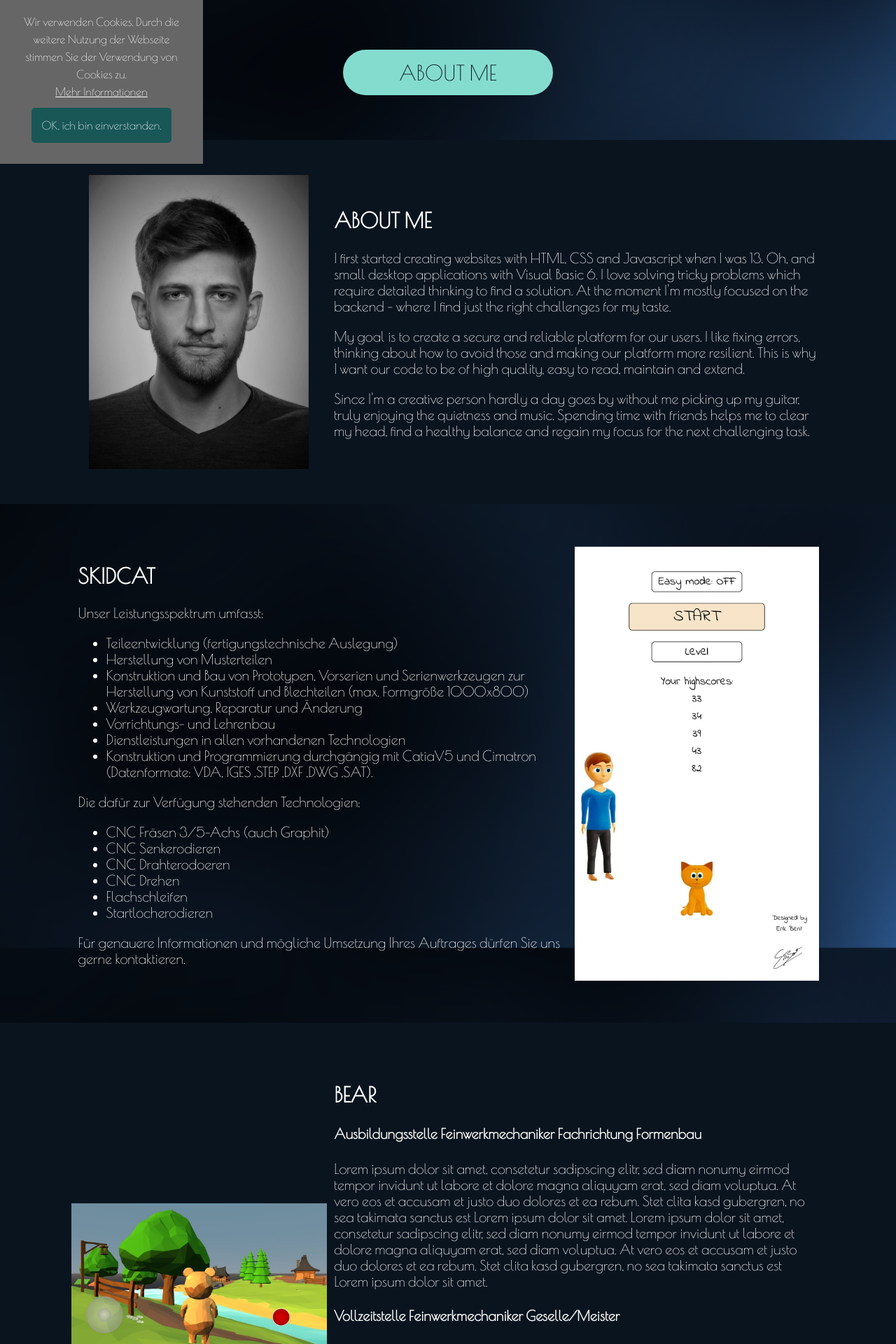
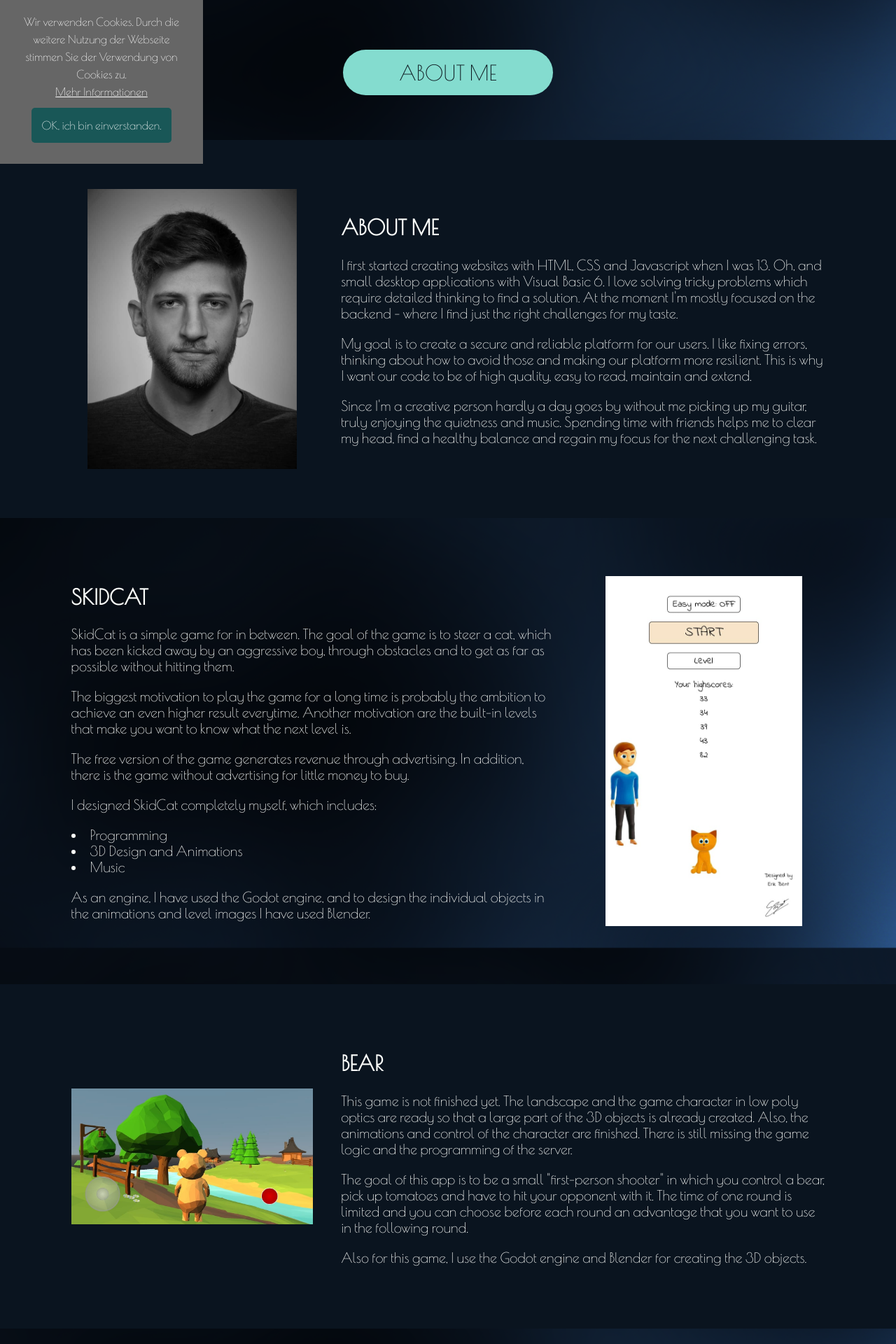
Before and after one commit to siherrmann/ErikBentWebsite, a PHP site: page / in a window 1280 px wide. Shown: the part 566-2486 px from the top of the page at 70% size. Run offline with PHP 8.4, Linux system fonts and the light colour scheme; some libraries are stand-ins or nearby versions.

Commit message:
change text

```diff
--- a/index.html
+++ b/index.html
@@ -83,58 +83,35 @@
       <div class="contentPicture" id="aboutMePicture"></div>
       <div class="contentText" id="aboutMeText">
         <h2>ABOUT ME</h2>
-        <p>
-          I first started creating websites with HTML, CSS and Javascript when I was 13. Oh, and small desktop
+        <p>I first started creating websites with HTML, CSS and Javascript when I was 13. Oh, and small desktop
           applications with Visual Basic 6. I love solving tricky problems which require detailed thinking
           to find a solution. At the moment I'm mostly focused on the backend – where I find just the right
-          challenges for my taste.
-        </p>
-        <p>
-          My goal is to create a secure and reliable platform for our users. I like fixing errors, thinking about
+          challenges for my taste.</p>
+        <p>My goal is to create a secure and reliable platform for our users. I like fixing errors, thinking about
           how to avoid those and making our platform more resilient. This is why I want our code to be
-          of high quality, easy to read, maintain and extend.
-        </p>
-        <p>
-          Since I'm a creative person hardly a day goes by without me picking up my guitar,
+          of high quality, easy to read, maintain and extend.</p>
+        <p>Since I'm a creative person hardly a day goes by without me picking up my guitar,
           truly enjoying the quietness and music. Spending time with friends helps me to clear my head,
-          find a healthy balance and regain my focus for the next challenging task.
-        </p>
+          find a healthy balance and regain my focus for the next challenging task.</p>
       </div>
     </div>
 
     <div class="content wrapReverse" id="skidCat">
       <div class="contentText">
         <h2>SKIDCAT</h2>
-        <p>Unser Leistungsspektrum umfasst:</p>
-        <ul>
-          <li>Teileentwicklung (fertigungstechnische Auslegung)</li>
-          <li>Herstellung von Musterteilen</li>
-          <li>
-            Konstruktion und Bau von Prototypen, Vorserien und Serienwerkzeugen
-            zur Herstellung von Kunststoff und Blechteilen (max. Formgröße
-            1000x800)
-          </li>
-          <li>Werkzeugwartung, Reparatur und Änderung</li>
-          <li>Vorrichtungs- und Lehrenbau</li>
-          <li>Dienstleistungen in allen vorhandenen Technologien</li>
-          <li>
-            Konstruktion und Programmierung durchgängig mit CatiaV5 und Cimatron
-            (Datenformate: VDA, IGES ,STEP ,DXF ,DWG ,SAT).
-          </li>
-        </ul>
-        <p>Die dafür zur Verfügung stehenden Technologien:</p>
-        <ul>
-          <li>CNC Fräsen 3/5-Achs (auch Graphit)</li>
-          <li>CNC Senkerodieren</li>
-          <li>CNC Drahterodoeren</li>
-          <li>CNC Drehen</li>
-          <li>Flachschleifen</li>
-          <li>Startlocherodieren</li>
-        </ul>
-        <p>
-          Für genauere Informationen und mögliche Umsetzung Ihres Auftrages
-          dürfen Sie uns gerne kontaktieren.
-        </p>
+        <p>SkidCat is a simple game for in between. The goal of the game is to steer a cat, which has been
+          kicked away by an aggressive boy, through obstacles and to get as far as possible without hitting them.</p>
+        <p>The biggest motivation to play the game for a long time is probably the ambition
+          to achieve an even higher result everytime. Another motivation are the built-in levels that make you
+          want to know what the next level is.</p>
+        <p>The free version of the game generates revenue through advertising.
+          In addition, there is the game without advertising for little money to buy.</p>
+        <p> I designed SkidCat completely myself, which includes:</p>
+        <li>Programming</li>
+        <li>3D Design and Animations</li>
+        <li>Music</li>
+        <p>As an engine, I have used the Godot engine, and to design the individual objects
+          in the animations and level images I have used Blender.</p>
       </div>
       <div class="contentPicture" id="skidCatPicture"></div>
     </div>
@@ -143,10 +120,13 @@
       <div class="contentPicture" id="bearPicture"></div>
       <div class="contentText">
         <h2>BEAR</h2>
-        <h4>Ausbildungsstelle Feinwerkmechaniker Fachrichtung Formenbau</h4>
-        <p>Lorem ipsum dolor sit amet, consetetur sadipscing elitr, sed diam nonumy eirmod tempor invidunt ut labore et dolore magna aliquyam erat, sed diam voluptua. At vero eos et accusam et justo duo dolores et ea rebum. Stet clita kasd gubergren, no sea takimata sanctus est Lorem ipsum dolor sit amet. Lorem ipsum dolor sit amet, consetetur sadipscing elitr, sed diam nonumy eirmod tempor invidunt ut labore et dolore magna aliquyam erat, sed diam voluptua. At vero eos et accusam et justo duo dolores et ea rebum. Stet clita kasd gubergren, no sea takimata sanctus est Lorem ipsum dolor sit amet.</p>
-        <h4>Vollzeitstelle Feinwerkmechaniker Geselle/Meister</h4>
-        <p>Lorem ipsum dolor sit amet, consetetur sadipscing elitr, sed diam nonumy eirmod tempor invidunt ut labore et dolore magna aliquyam erat, sed diam voluptua. At vero eos et accusam et justo duo dolores et ea rebum. Stet clita kasd gubergren, no sea takimata sanctus est Lorem ipsum dolor sit amet. Lorem ipsum dolor sit amet, consetetur sadipscing elitr, sed diam nonumy eirmod tempor invidunt ut labore et dolore magna aliquyam erat, sed diam voluptua. At vero eos et accusam et justo duo dolores et ea rebum. Stet clita kasd gubergren, no sea takimata sanctus est Lorem ipsum dolor sit amet.</p>
+        <p>This game is not finished yet. The landscape and the game character in low poly optics
+          are ready so that a large part of the 3D objects is already created. Also, the animations and control
+          of the character are finished. There is still missing the game logic and the programming of the server.</p>
+        <p>The goal of this app is to be a small "first-person shooter" in which you control a bear,
+          pick up tomatoes and have to hit your opponent with it. The time of one round is limited and
+          you can choose before each round an advantage that you want to use in the following round.</p>
+        <p>Also for this game, I use the Godot engine and Blender for creating the 3D objects.</p>
       </div>
     </div>
 
--- a/stylesheets/style.css
+++ b/stylesheets/style.css
@@ -325,7 +325,7 @@ a {
   height: 100%;
   display: block;
   flex-flow: column wrap;
-  padding: 10px;
+  margin: 20px;
 }
 
 .contentText {
@@ -333,7 +333,7 @@ a {
   height: auto;
   display: block;
   flex-flow: column wrap;
-  padding: 10px;
+  margin: 20px;
 }
 
 #aboutMePicture {
@@ -343,12 +343,12 @@ a {
 
 #skidCatPicture {
   background-image: url(../graphics/skidCatPicture.jpg);
-  min-height: 600px;
+  min-height: 500px;
 }
 
 #bearPicture {
   background-image: url(../graphics/bearPicture.jpg);
-  min-height: 600px;
+  min-height: 300px;
 }
 
 .contentImprint {
```
